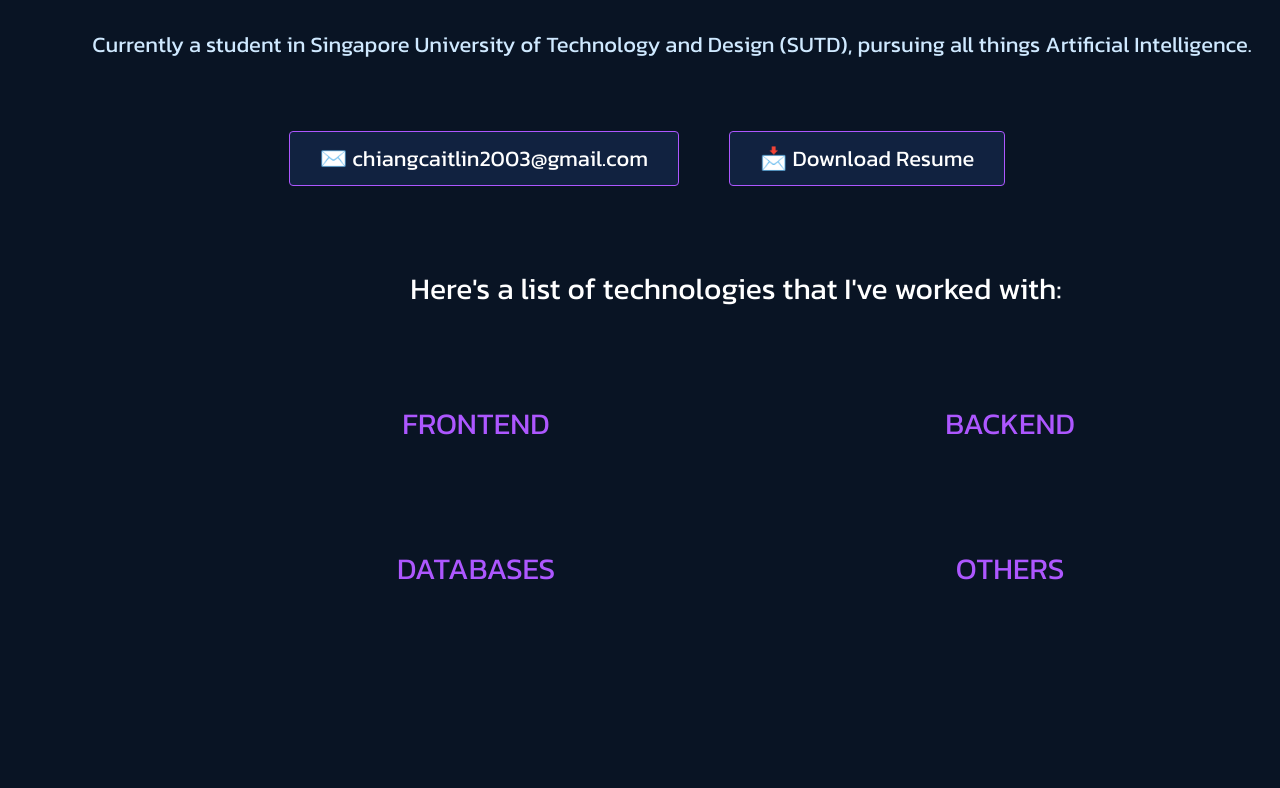
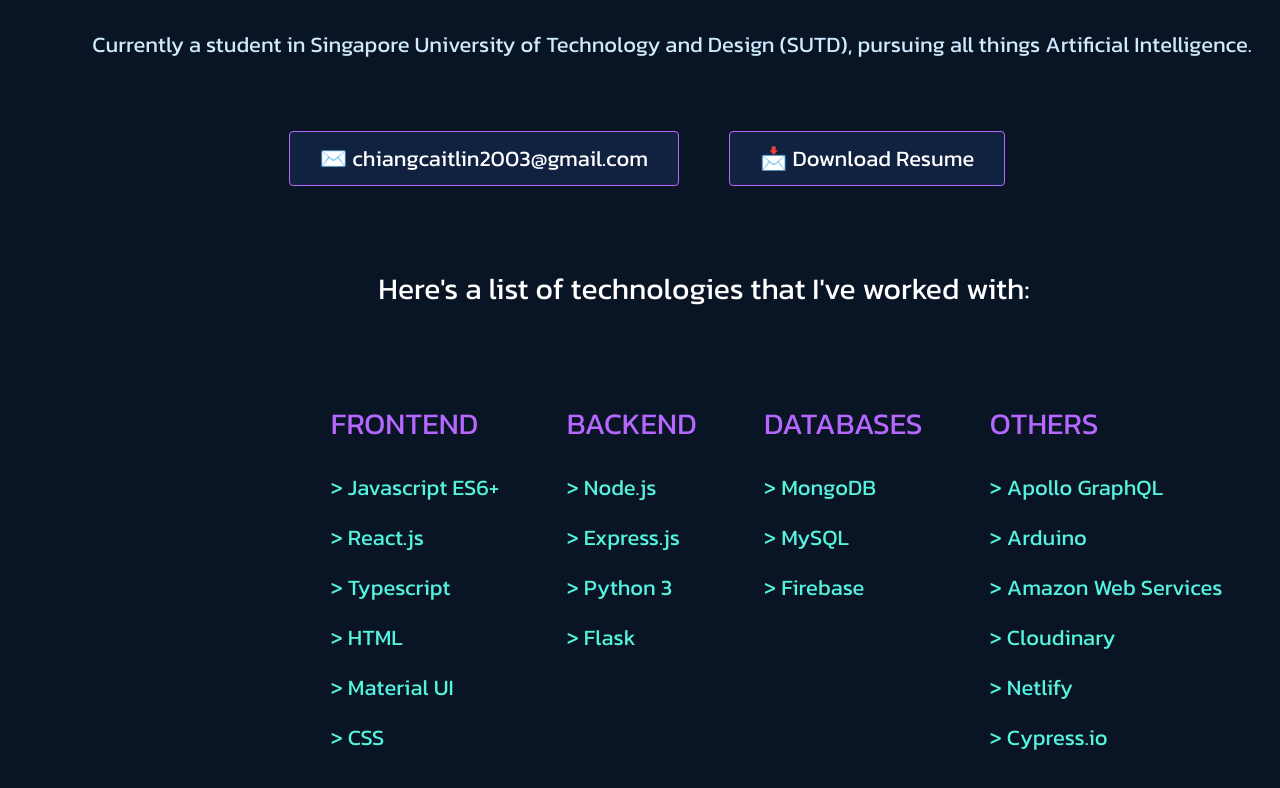
Before and after one commit to CaitlinChiang/Portfolio, a React (Create React App) app: page / in a window 1280 px wide. Shown: the part 590-1378 px from the top of the page. Built offline with nearby package versions, Linux system fonts and the light colour scheme.

Commit message:
finish skills portion

```diff
--- a/src/components/Skills.js
+++ b/src/components/Skills.js
@@ -35,11 +35,6 @@
       'Cypress.io'
     ]
 
-    const currently_learning = [
-      'Flutter',
-      'Heroku'
-    ]
-
     return (
       <div id="skills">
         <FadeInSection>
@@ -49,16 +44,27 @@
           <div className="skills-grid-container">
             <div class="skills-grid-item">
               <p>FRONTEND</p>
-              {}
+              {frontend_stack.map((e) => {
+                return <p className="skill-items">{'> ' + e}</p>
+              })}
             </div>
             <div class="skills-grid-item">
               <p>BACKEND</p>
+              {backend_stack.map((e) => {
+                return <p className="skill-items">{'> ' + e}</p>
+              })}
             </div>
             <div class="skills-grid-item">
               <p>DATABASES</p>
+              {database_stack.map((e) => {
+                return <p className="skill-items">{'> ' + e}</p>
+              })}
             </div>
             <div class="skills-grid-item">
               <p>OTHERS</p>
+              {other_services.map((e) => {
+                return <p className="skill-items">{'> ' + e}</p>
+              })}
             </div>
           </div>
         </FadeInSection>
--- a/src/styles/Global.css
+++ b/src/styles/Global.css
@@ -2,12 +2,12 @@
   --dark-navy: #020c1b;
   --navy: #091424;
   --light-navy: #112240;
-  --lightest-navy: #30c5e3;
+  --lightest-navy: #54f4df;
   --navy-shadow: rgba(2, 12, 27, 0.7);
   --slate: #CFE9FF;
   --light-slate: #a8b2d1;
   --lightest-slate: #ccd6f6;
   --white: #e6f1ff;
-  --purple-bright: #AD57FF;
+  --purple-bright: #b567ff;
   --green-tint: rgba(100, 255, 218, 0.1);
 }
--- a/src/styles/Skills.css
+++ b/src/styles/Skills.css
@@ -1,6 +1,6 @@
 #skills {
   text-align: center;
-  padding-left: 15%;
+  padding-left: 10%;
   min-height: 100vh;
   font-family: "Kanit", sans-serif;
 }
@@ -11,16 +11,25 @@
 }
 
 .skills-grid-container {
-  text-align: left;
+  margin-left: 15%;
   display: grid;
-  grid-template-columns: auto auto;
+  grid-template-columns: auto auto auto auto;
   padding: 10px;
   color: var(--purple-bright);
 }
 
 .skills-grid-item {
-  text-align: left;
   padding: 20px;
   font-size: 30px;
   text-align: center;
 }
+
+.skills-grid-item p {
+  text-align: left;
+}
+
+.skill-items {
+  color: var(--lightest-navy);
+  font-size: 22px;
+  margin-top: -5px;
+}
```
